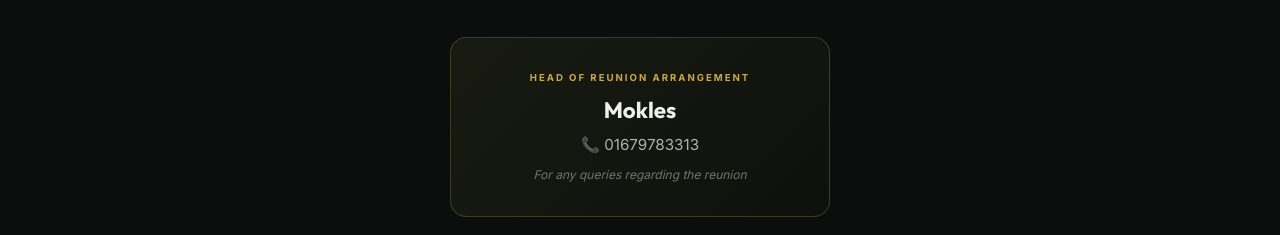
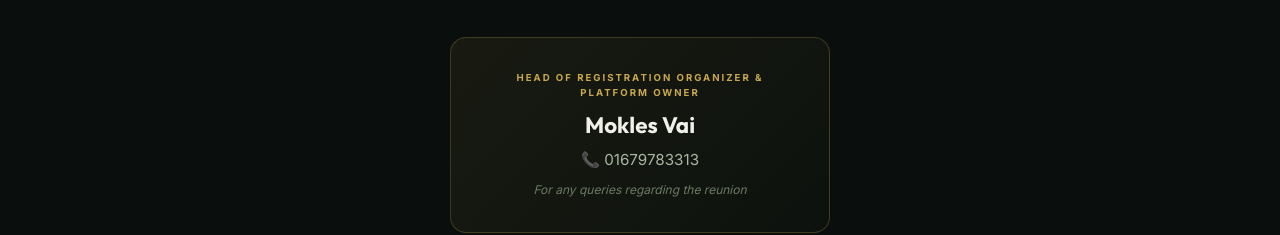
Before and after one commit to subratanath123/reunion-frontend, a React (Vite) app: page / in a window 1280 px wide. Shown: the part 1318-1553 px from the top of the page. Built offline with nearby package versions, Linux system fonts and the light colour scheme; no server answers.

Commit message:
Update Mokles title: Head of Registration Organizer & Platform Owner

```diff
--- a/src/pages/LandingPage.jsx
+++ b/src/pages/LandingPage.jsx
@@ -135,8 +135,8 @@ export default function LandingPage() {
       <section className="organizer-section">
         <div className="container">
           <div className="organizer-card">
-            <div className="organizer-label">Head of Reunion Arrangement</div>
-            <div className="organizer-name">Mokles</div>
+            <div className="organizer-label">Head of Registration Organizer & Platform Owner</div>
+            <div className="organizer-name">Mokles Vai</div>
             <div className="organizer-phone">📞 01679783313</div>
             <div className="organizer-note">For any queries regarding the reunion</div>
           </div>
```
